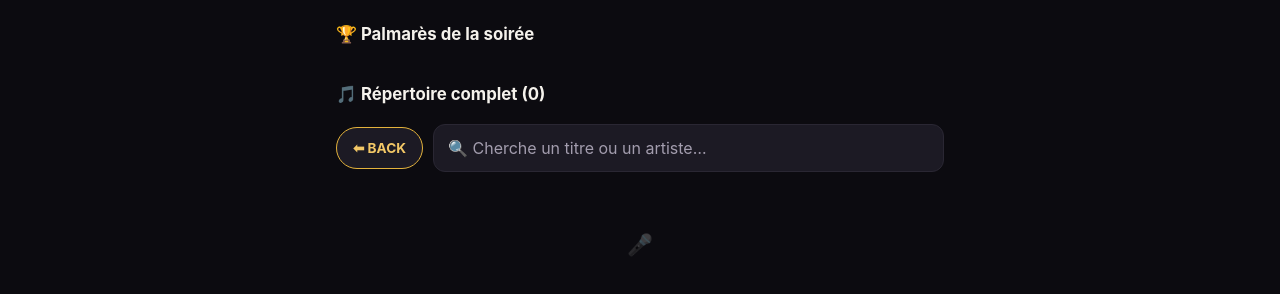
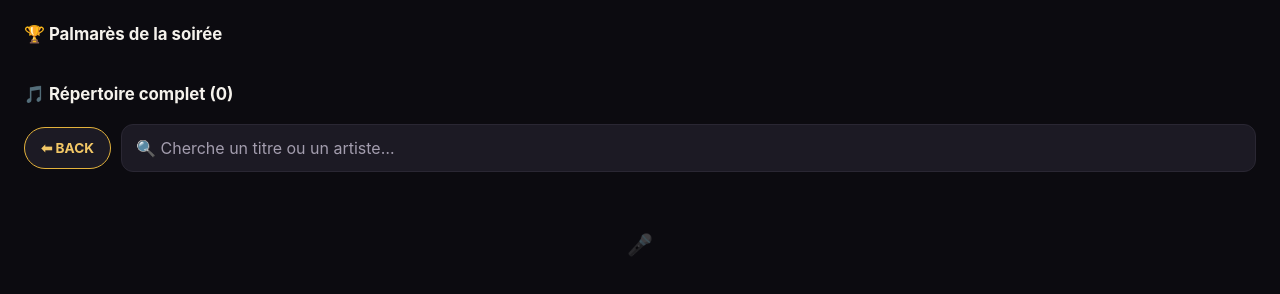
Before and after one commit to Hu3er7/Jukehub, a plain HTML site: page index.html in a window 1280 px wide. Shown: the part 120-414 px from the top of the page. Drawn offline with Linux system fonts and the light colour scheme.

Commit message:
Update index.html
Index.Html10

```diff
--- a/index.html
+++ b/index.html
@@ -39,7 +39,7 @@
     font-family: inherit; color: inherit; margin: 0; padding: 0; border: 0;
     background: none; text-decoration: none; list-style: none; font-size: 1rem;
   }
-  #jb-app .jb-view { max-width: 640px; margin: 0 auto; padding: 20px 16px 60px; }
+  #jb-app .jb-view { width: 100%; margin: 0 auto; padding: 20px 24px 60px; }
 
   #jb-app .jb-header { text-align: center; padding: 24px 8px 8px; }
   #jb-app .jb-header h1 { font-size: 1.7rem; font-weight: 800; color: var(--accent2); letter-spacing: 0.3px; }
```
